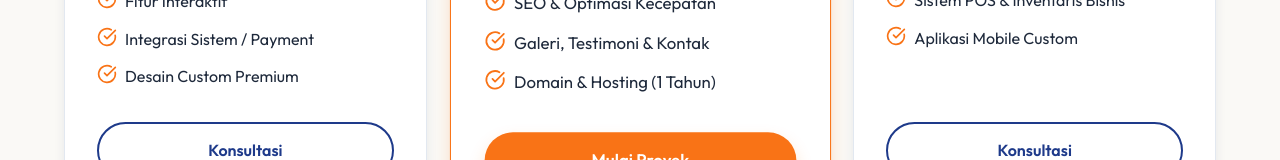
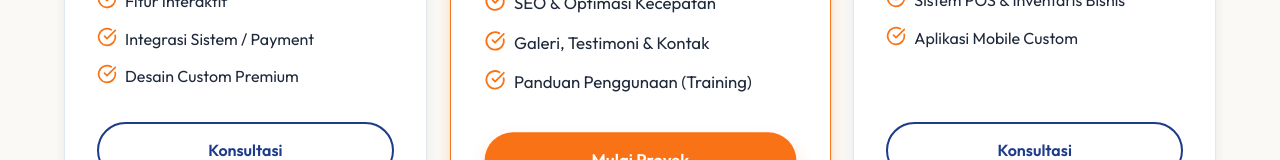
Before and after one commit to alwnfarhn-netizen/KitaBikin-, a React (Vite) app: page /harga in a window 1280 px wide. Shown: the part 524-684 px from the top of the page. Built offline with nearby package versions, Linux system fonts and the light colour scheme.

Commit message:
Remove Domain & Hosting from pricing as it is billed separately

```diff
--- a/src/pages/Pricing.jsx
+++ b/src/pages/Pricing.jsx
@@ -34,7 +34,7 @@ export default function Pricing() {
               <li className="flex gap-2"><CheckCircle size={20} color="var(--primary)" /> Halaman Profil & Layanan</li>
               <li className="flex gap-2"><CheckCircle size={20} color="var(--primary)" /> SEO & Optimasi Kecepatan</li>
               <li className="flex gap-2"><CheckCircle size={20} color="var(--primary)" /> Galeri, Testimoni & Kontak</li>
-              <li className="flex gap-2"><CheckCircle size={20} color="var(--primary)" /> Domain & Hosting (1 Tahun)</li>
+              <li className="flex gap-2"><CheckCircle size={20} color="var(--primary)" /> Panduan Penggunaan (Training)</li>
             </ul>
             <Link to="/order" className="btn btn-primary" style={{ width: '100%', marginTop: 'auto' }}>Mulai Proyek</Link>
           </div>
```
